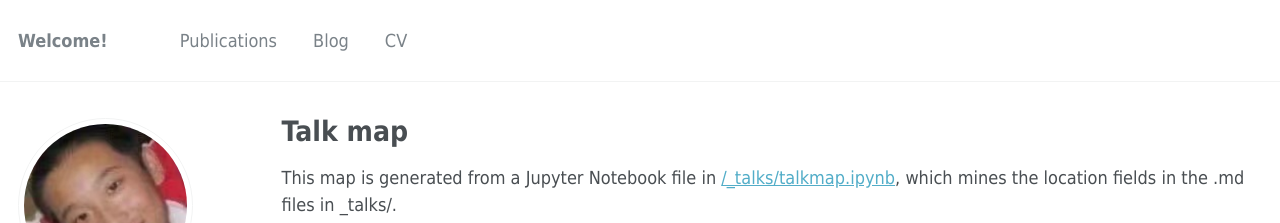
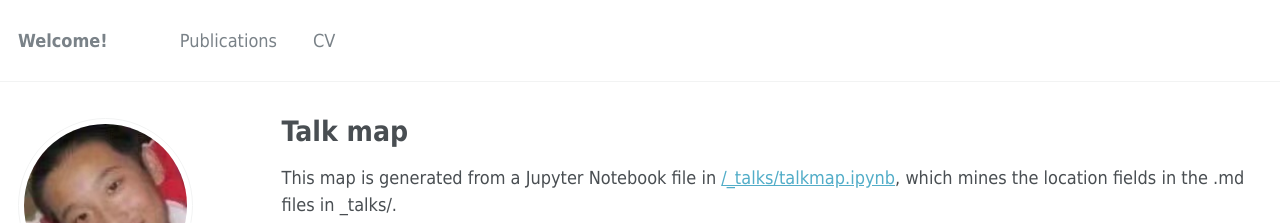
Before and after one commit to zandaoguang-iscas/daoguang.github.io, a Jekyll site: the page built from _pages/talkmap.html, in a window 1280 px wide and 1147 px high. Shown: the top 223 px of the window. Built offline with Jekyll 4.4.1, drawn with Linux system fonts in a browser that asks for light colours; nearby versions of some CDN libraries.

Commit message:
Update navigation.yml

```diff
--- a/_data/navigation.yml
+++ b/_data/navigation.yml
@@ -3,8 +3,5 @@ main:
   - title: "Publications"
     url: /publications/
 
-  - title: "Blog"
-    url: https://www.cnblogs.com/SivilTaram
-
   - title: "CV"
     url: /cv/
```
